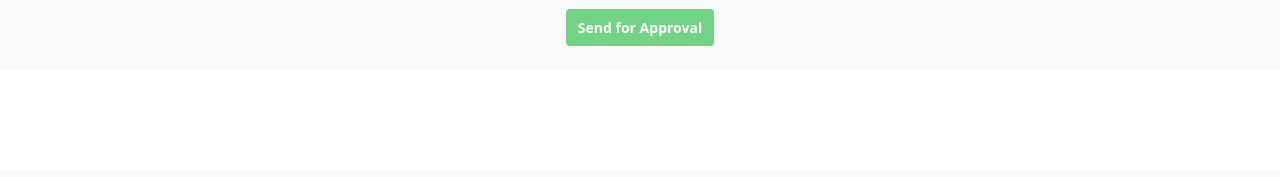
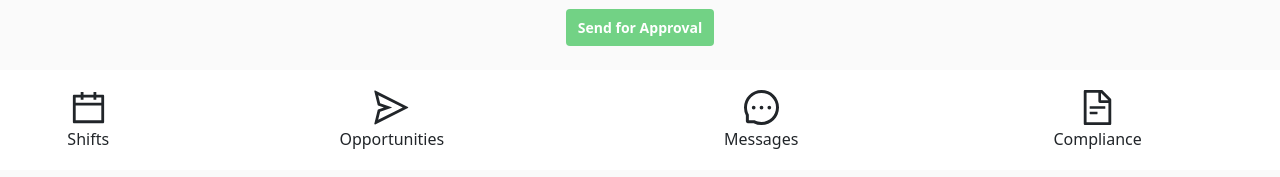
Before and after one commit to elamm2040/webappcc, a React (Create React App) app: page / in a window 1280 px wide. Shown: the part 620-797 px from the top of the page. Built offline with nearby package versions, Linux system fonts and the light colour scheme; no server answers.

Commit message:
iconos agregados en el layout general
se agregaron los 4 iconos del footer

```diff
--- a/src/componentes/layout/general.js
+++ b/src/componentes/layout/general.js
@@ -1,14 +1,45 @@
 import React from "react";
 import './layout.css';
+import { CalendarOutlined, SendOutlined, MessageOutlined, FileTextOutlined } from  '@ant-design/icons';
 
 export default function General(props) {
+    const tableWidth = "100%";
     return (
         <>
             <header className="empAppHeader"></header>
-            {props.children}
+            { props.children }
             <section className="fixedFooter">
                 <button className="send_button"> Send for Approval </button>
-                <div className="mobileSection"></div>
+                <div className="mobileSection">
+                    <table width={ tableWidth }>
+                        <tr>
+                            <td style={{ paddingTop: '20px' }}>
+                                <CalendarOutlined style={{ fontSize: '35px' }} />
+                                <p>
+                                    Shifts
+                                </p>
+                            </td>
+                            <td style={{ paddingTop: '20px' }}>
+                                <SendOutlined style={{ fontSize: '35px' }} />
+                                <p>
+                                    Opportunities
+                                </p>
+                            </td>
+                            <td style={{ paddingTop: '20px' }}>
+                                <MessageOutlined style={{ fontSize: '35px' }} />
+                                <p>
+                                    Messages
+                                </p>
+                            </td>
+                            <td style={{ paddingTop: '20px' }}>
+                                <FileTextOutlined style={{ fontSize: '35px' }} />
+                                <p>
+                                    Compliance
+                                </p>
+                            </td>
+                        </tr>
+                    </table>
+                </div>
             </section>
         </>
     );
```
